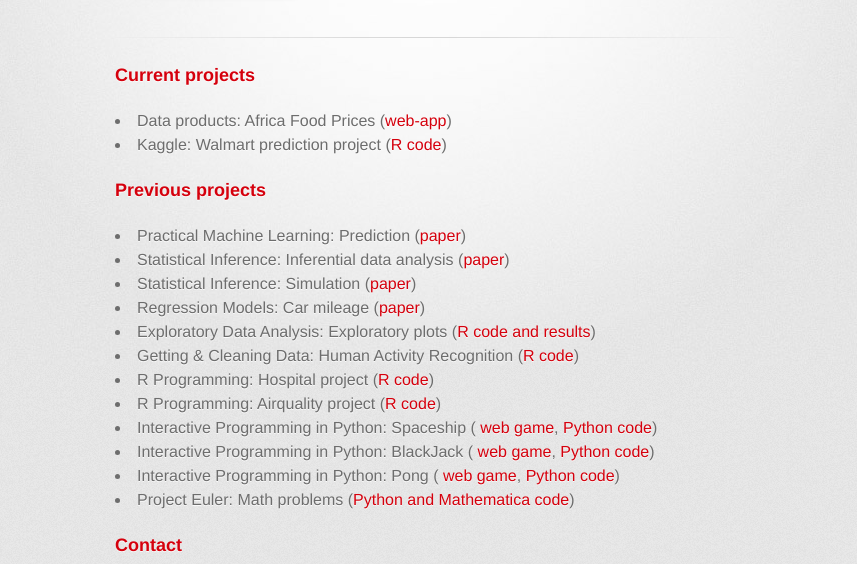
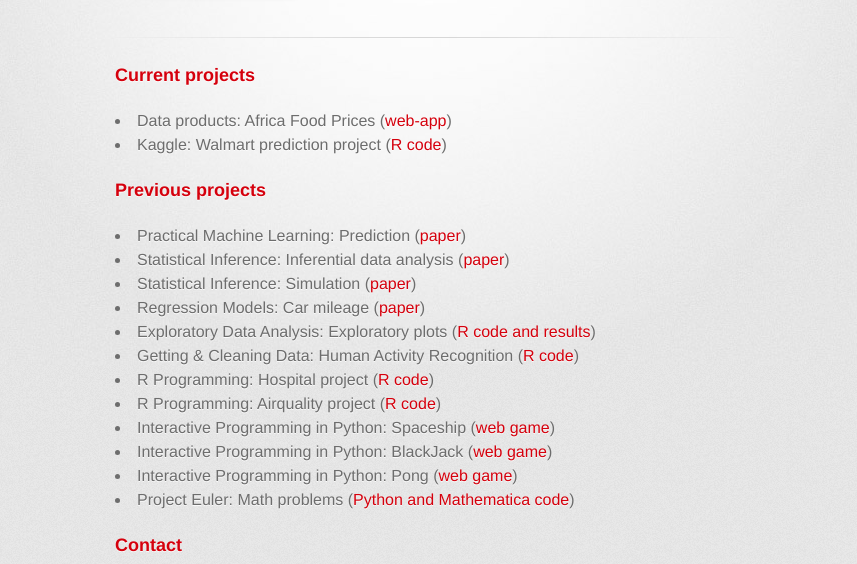
Before and after one commit to dljvandenberg/dljvandenberg.github.io, a plain HTML site: page index.html in a window 1280 px wide. Shown: the part 209-773 px from the top of the page, without its empty margins (215-1072 px from the left). Drawn offline with Linux system fonts and the light colour scheme; a web font is replaced by a local one.

Commit message:
Removed code links for Python games

```diff
--- a/index.html
+++ b/index.html
@@ -56,18 +56,9 @@
               <li>Getting & Cleaning Data: Human Activity Recognition (<a href="https://github.com/dljvandenberg/coursera_get_clean_data/tree/master/project">R code</a>)</li>
               <li>R Programming: Hospital project (<a href="https://github.com/dljvandenberg/coursera_r_programming/tree/master/hospital_project">R code</a>)</li>
               <li>R Programming: Airquality project (<a href="https://github.com/dljvandenberg/coursera_r_programming/tree/master/airquality_project">R code</a>)</li>
-              <li>Interactive Programming in Python: Spaceship (
-                <a href="http://www.codeskulptor.org/#user40_zObE6jShV8Ujtiy.py">web game</a>,
-                <a href="https://github.com/dljvandenberg/coursera_python">Python code</a>)
-              </li>
-              <li>Interactive Programming in Python: BlackJack (
-                <a href="http://www.codeskulptor.org/#user40_PrLDuqMm5HA0oIl.py">web game</a>,
-                <a href="https://github.com/dljvandenberg/coursera_python">Python code</a>)
-              </li>
-              <li>Interactive Programming in Python: Pong (
-                <a href="http://www.codeskulptor.org/#user40_NVa7RzosaO6CUK3.py">web game</a>,
-                <a href="https://github.com/dljvandenberg/coursera_python">Python code</a>)
-              </li>
+              <li>Interactive Programming in Python: Spaceship (<a href="http://www.codeskulptor.org/#user40_zObE6jShV8Ujtiy.py">web game</a>)</li>
+              <li>Interactive Programming in Python: BlackJack (<a href="http://www.codeskulptor.org/#user40_PrLDuqMm5HA0oIl.py">web game</a>)</li>
+              <li>Interactive Programming in Python: Pong (<a href="http://www.codeskulptor.org/#user40_NVa7RzosaO6CUK3.py">web game</a>)</li>
               <li>Project Euler: Math problems (<a href="https://github.com/dljvandenberg/project_euler">Python and Mathematica code</a>)</li>
             </p>
 
```
